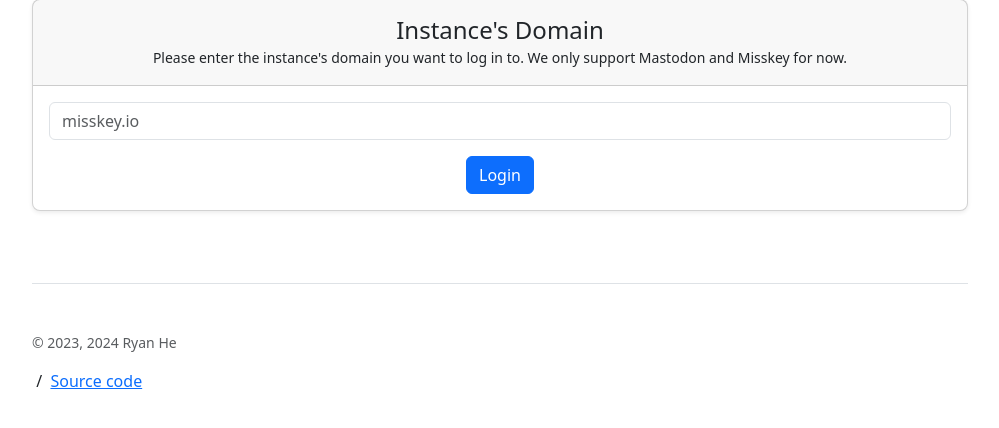
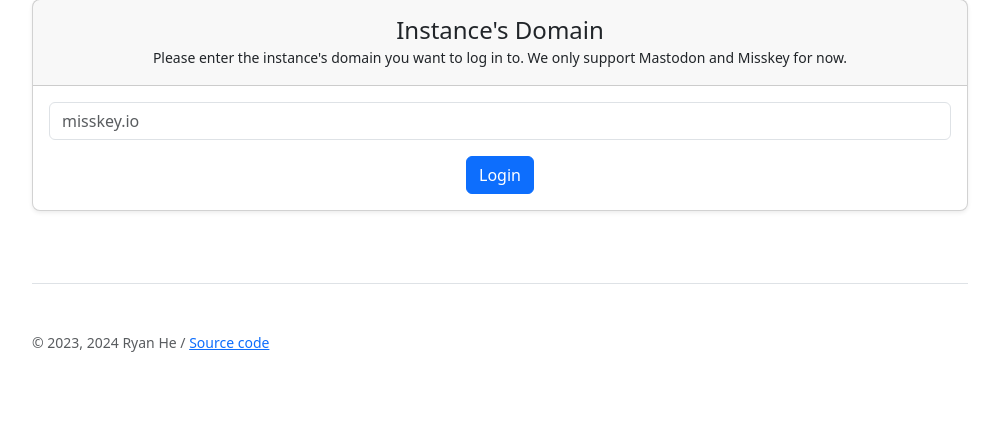
Before and after one commit to ryanho/pyfedicross, a Django app: page / in a window 1280 px wide. Shown: the part 315-743 px from the top of the page, without its empty margins (140-1139 px from the left). Run offline with Django 5.2, Linux system fonts and the light colour scheme; parts of the project's set-up code (start-up, migrations or seed data) failed here and were passed over; some libraries are stand-ins or nearby versions.

Commit message:
修改版面配置

```diff
--- a/templates/base.html
+++ b/templates/base.html
@@ -42,8 +42,8 @@
       <footer class="pt-4 my-md-5 pt-md-5 border-top">
         <div class="row">
           <div class="col-12 col-md">
-            <small class="d-block mb-3 text-muted">&copy; 2023, 2024 Ryan He</small>&nbsp;/&nbsp;
-              <a href="https://github.com/ryanho/pyfedicross">Source code</a>
+            <small class="d-block mb-3 text-muted">&copy; 2023, 2024 Ryan He&nbsp;/&nbsp;<a href="https://github.com/ryanho/pyfedicross">Source code</a></small>
+
           </div>
         </div>
       </footer>
```
